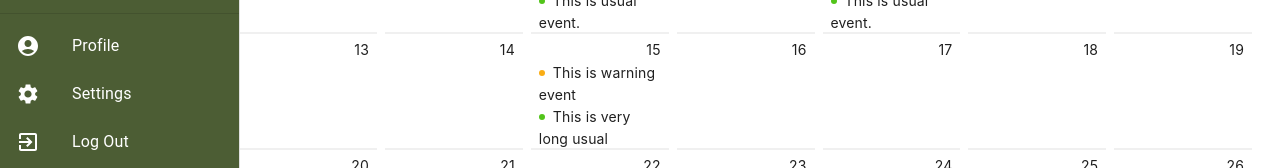
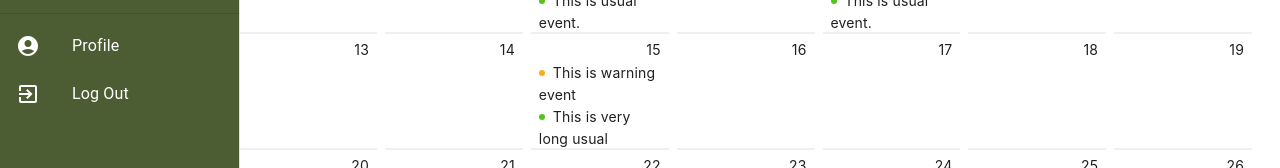
Before and after one commit to ANUXR4G/Nebula-Dashboard, a React (Create React App) app: page /dashboard/calender in a window 1280 px wide. Shown: the part 361-529 px from the top of the page. Built offline with nearby package versions, Linux system fonts and the light colour scheme.

Commit message:
Initial Commit

```diff
--- a/src/components/Login/Home/dashboard.jsx
+++ b/src/components/Login/Home/dashboard.jsx
@@ -17,7 +17,6 @@ import HomeIcon from '@mui/icons-material/Home';
 import CalendarTodayIcon from '@mui/icons-material/CalendarToday';
 import AssignmentIcon from '@mui/icons-material/Assignment';
 import GroupIcon from '@mui/icons-material/Group';
-import SettingsIcon from '@mui/icons-material/Settings';
 import ExitToAppIcon from '@mui/icons-material/ExitToApp';
 import AccountCircleIcon from '@mui/icons-material/AccountCircle';
 import { Link } from 'react-router-dom';
@@ -80,14 +79,6 @@ function Dashboard(props) {
               <AccountCircleIcon style={{ color: 'white' }} />
             </ListItemIcon>
             <ListItemText primary="Profile" primaryTypographyProps={{ style: { color: 'white' } }} />
-          </ListItemButton>
-        </ListItem>
-        <ListItem disablePadding>
-          <ListItemButton component={Link} to="/custom-settings-path">
-            <ListItemIcon>
-              <SettingsIcon style={{ color: 'white' }} />
-            </ListItemIcon>
-            <ListItemText primary="Settings" primaryTypographyProps={{ style: { color: 'white' } }} />
           </ListItemButton>
         </ListItem>
         <ListItem disablePadding>
```
